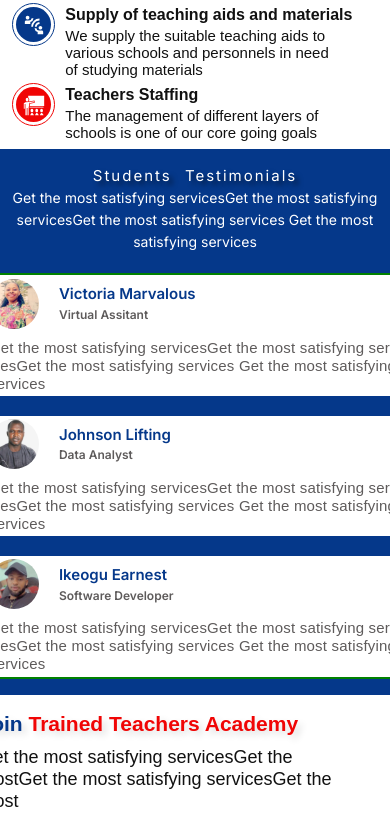
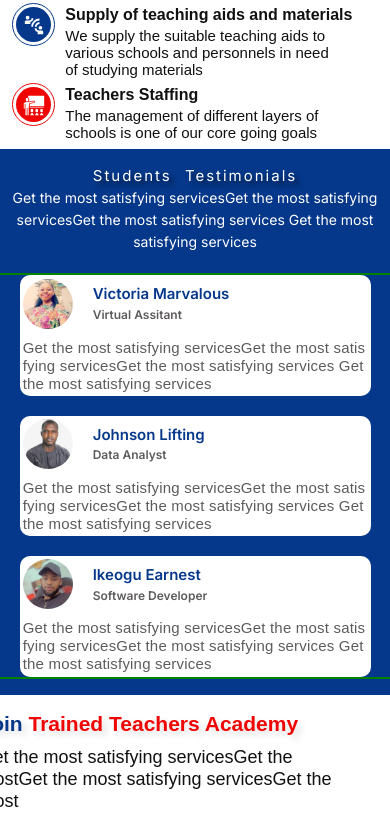
Before and after one commit to VictorKingsHub/consults, a Next.js app: page /education in a window 390 px wide. Shown: the part 2623-3442 px from the top of the page. Built offline with nearby package versions, Linux system fonts and the light colour scheme.

Commit message:
testimonial Card fixed

```diff
--- a/app/components/reusable/testimonial/Testimonial.module.css
+++ b/app/components/reusable/testimonial/Testimonial.module.css
@@ -59,7 +59,7 @@
     gap: 10px;
 
     @media(max-width: 768px){
-        width: 98% !important;
+        width: 90vw !important;
         padding: .2rem;
     }
 }
@@ -103,6 +103,7 @@
     gap: 20px;
     border: 2px solid green;
     width: 100%;
+    height: max-content;
 
     @media(max-width: 768px){
         flex-direction: column;
```
